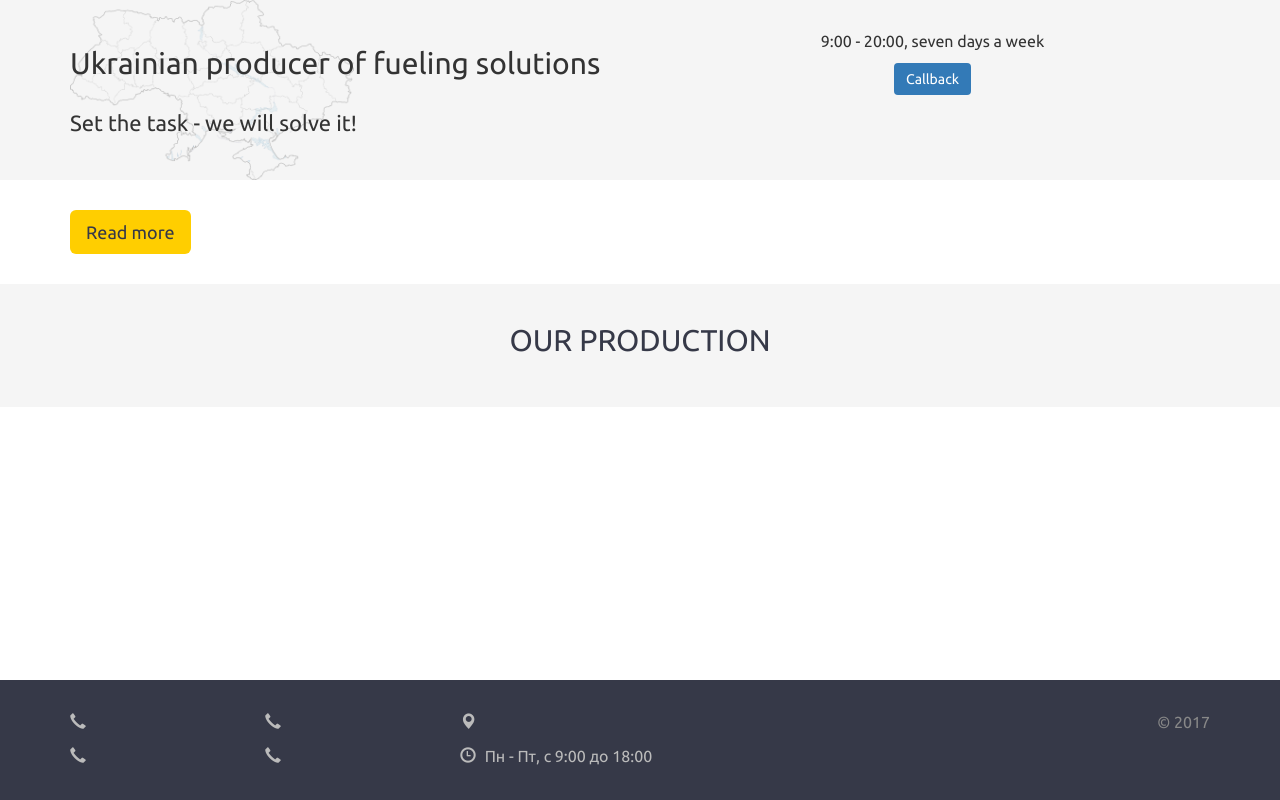
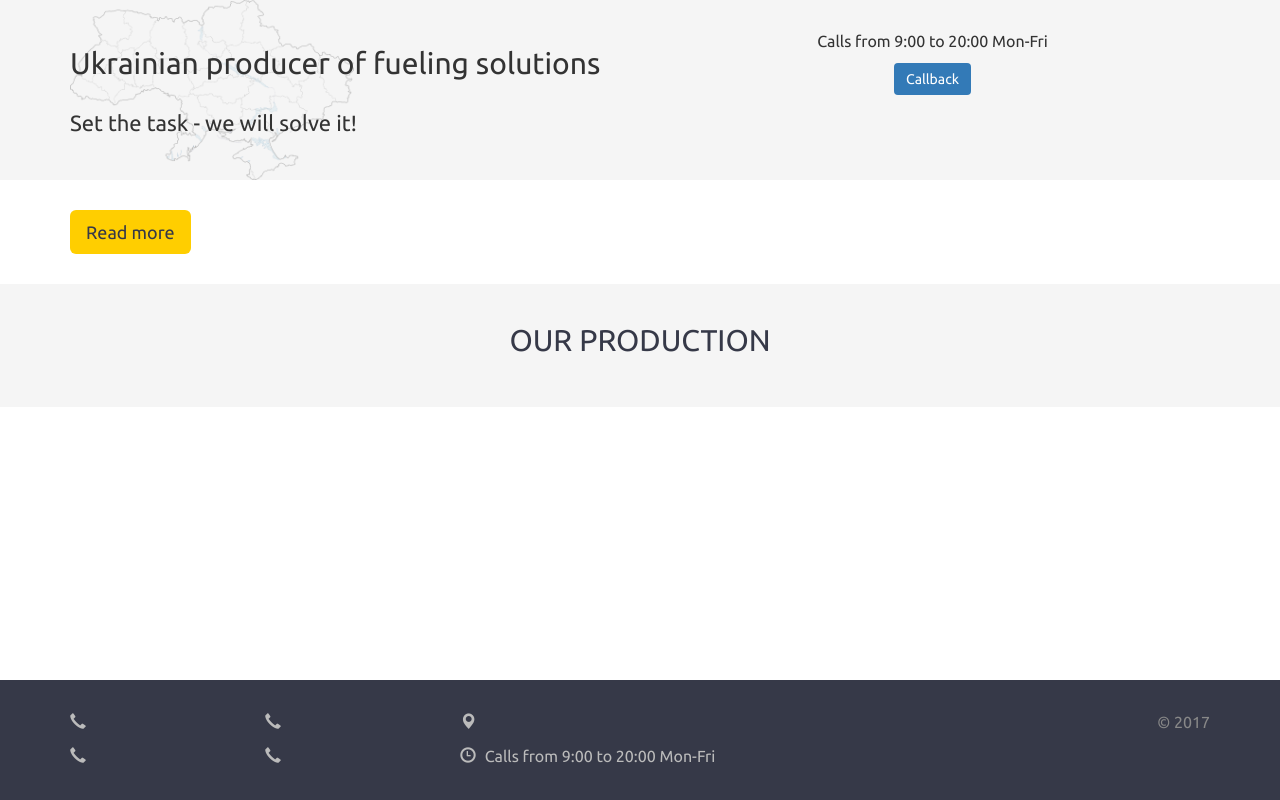
Before and after one commit to dench/nasos, a Yii app: template views/site/index.php in a window 1280 px wide. Run offline with PHP 8.4 and a stand-in for Yii, Linux system fonts and the light colour scheme; the template is opened without the code that fills it, so the values that code supplies are empty; some libraries are stand-ins or nearby versions.

Commit message:
Calls from to

```diff
--- a/messages/ru/app.php
+++ b/messages/ru/app.php
@@ -69,4 +69,5 @@ return [
     'Password' => 'Пароль',
     'Login' => 'Войти',
     'Remember me' => 'Запомнить',
+    'Calls from 9:00 to 20:00 Mon-Fri' => 'Звонки с 9:00 до 20:00 Пн-Пт',
 ];
--- a/messages/uk/app.php
+++ b/messages/uk/app.php
@@ -69,4 +69,5 @@ return [
     'Password' => 'Пароль',
     'Login' => 'Увійти',
     'Remember me' => 'Запам\'ятати',
+    'Calls from 9:00 to 20:00 Mon-Fri' => 'Дзвінки з 9:00 до 20:00 Пн-Пт',
 ];
--- a/views/layouts/main.php
+++ b/views/layouts/main.php
@@ -133,7 +133,7 @@ SiteAsset::register($this);
             <div class="col-md-5 col-sm-6">
                 <div class="contacts">
                     <p><i class="glyphicon glyphicon-map-marker">&ensp;</i><a href="<?= Yii::$app->params['map_link'] ?>" target="_blank"><?= Yii::$app->params['address_' . Yii::$app->language] ?></a></p>
-                    <p><i class="glyphicon glyphicon-time">&ensp;</i>Пн - Пт, с 9:00 до 18:00</p>
+                    <p><i class="glyphicon glyphicon-time">&ensp;</i><?= Yii::t('app', 'Calls from 9:00 to 20:00 Mon-Fri') ?></p>
                 </div>
             </div>
             <div class="col-md-3 col-sm-12">
--- a/views/site/index.php
+++ b/views/site/index.php
@@ -28,7 +28,7 @@ use yii\helpers\Url;
                         <div class="header-contact-phone"><?= Yii::$app->params['phone1'] ?></div>
                         <div class="header-contact-phone"><?= Yii::$app->params['phone2'] ?></div>
                         <div class="header-contact-phone"><?= Yii::$app->params['phone3'] ?></div>
-                        <div class="header-contact-time">9:00 - 20:00, <?= Yii::t('app', 'seven days a week') ?></div>
+                        <div class="header-contact-time"><?= Yii::t('app', 'Calls from 9:00 to 20:00 Mon-Fri') ?></div>
                         <button class="btn btn-primary modal-callback-open" data-target="<?= Url::to(['site/callback']) ?>"><?= Yii::t('app', 'Callback') ?></button>
                     </div>
                 </div>
```
